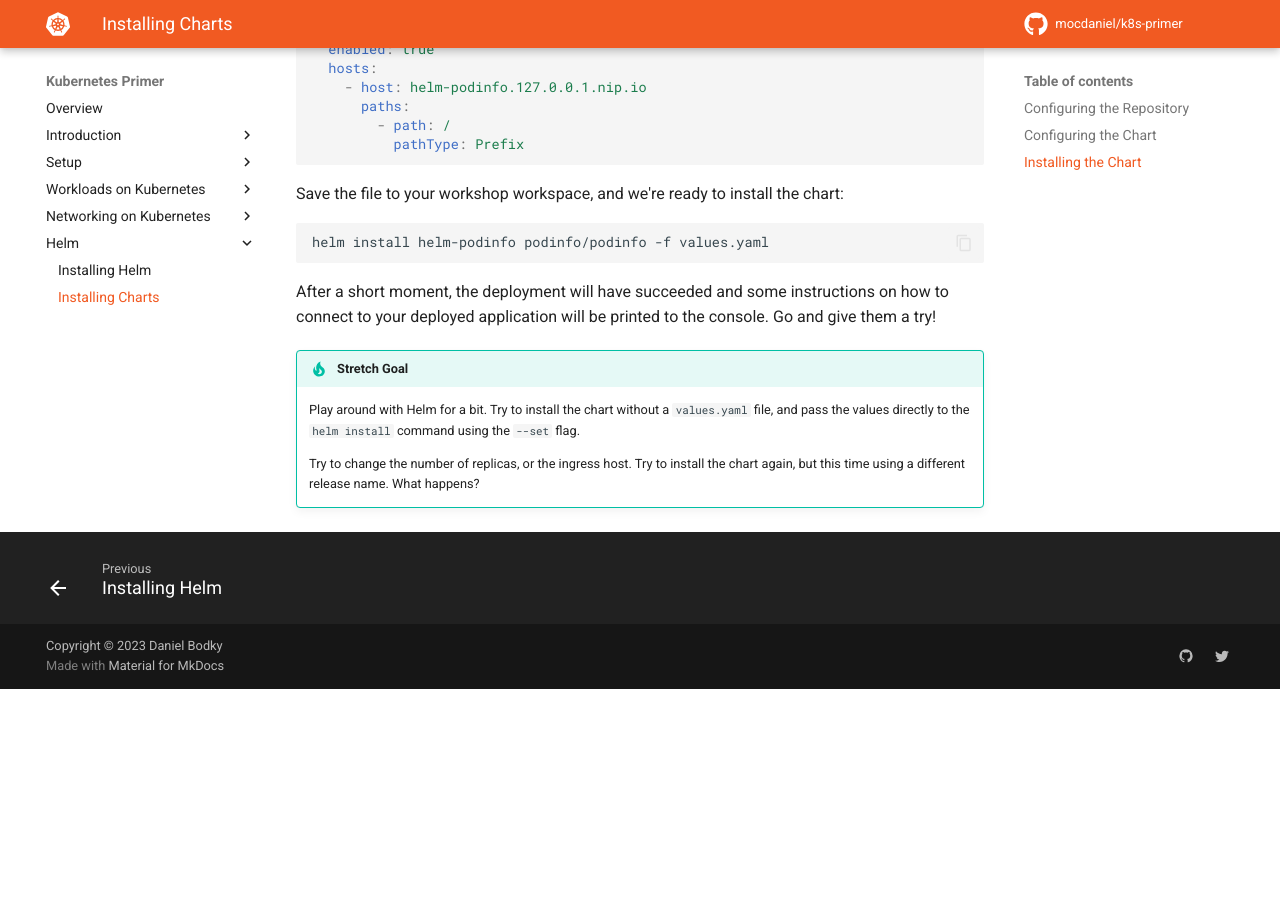
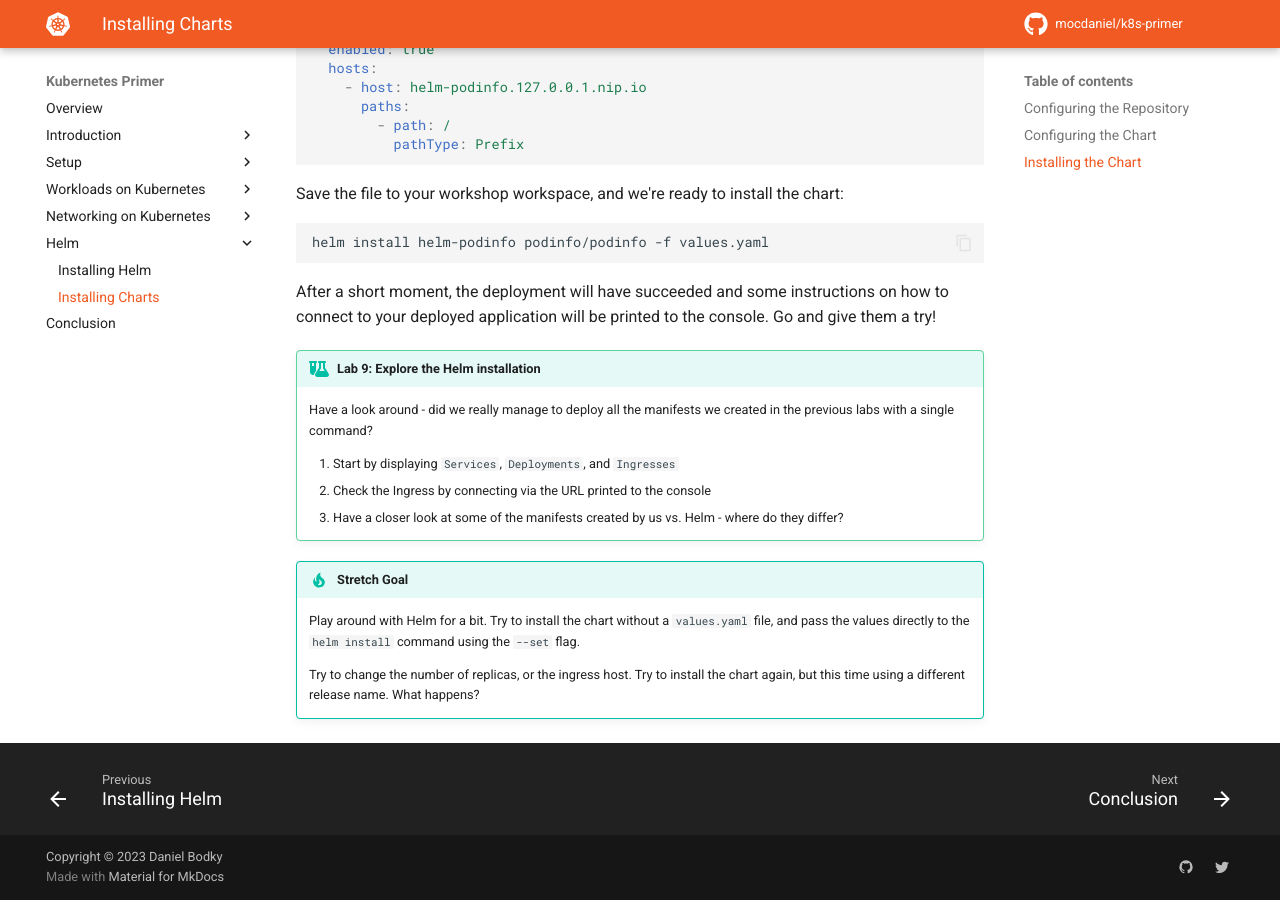
Before and after one commit to mocdaniel/k8s-primer, an MkDocs documentation site: the page built from docs/helm/installing-charts.md, in a window 1280 px wide and 900 px high, scrolled down 1671 px. Built offline with MkDocs 1.6.1 and Material for MkDocs 9.7.7, drawn with Linux system fonts in a browser that asks for light colours; comment, search, counter and statistics services are not loaded; before the commit the page ends 2360 px from its top, so only the background shows below that.

Commit message:
Adds conclusion

```diff
--- a/docs/helm/installing-charts.md
+++ b/docs/helm/installing-charts.md
@@ -67,6 +67,13 @@
 
 After a short moment, the deployment will have succeeded and some instructions on how to connect to your deployed application will be printed to the console. Go and give them a try!
 
+!!! lab "Lab 9: Explore the Helm installation"
+    Have a look around - did we really manage to deploy all the manifests we created in the previous labs with a single command?
+
+    1. Start by displaying `Services`, `Deployments`, and `Ingresses`
+    2. Check the Ingress by connecting via the URL printed to the console
+    3. Have a closer look at some of the manifests created by us vs. Helm - where do they differ?
+
 !!! tip "Stretch Goal"
     Play around with Helm for a bit. Try to install the chart without a `values.yaml` file, and pass the values directly to the `helm install` command using the `--set` flag.
 
--- a/mkdocs.yml
+++ b/mkdocs.yml
@@ -56,6 +56,8 @@
       - helm/index.md
       - 'Installing Helm': helm/installation.md
       - 'Installing Charts': helm/installing-charts.md
+  - Conclusion:
+      - conclusion/index.md
 plugins:
   - git-revision-date-localized:
       enable_creation_date: true
```
Also changed, not shown: docs/conclusion/index.md (added, +19 -0 lines).
